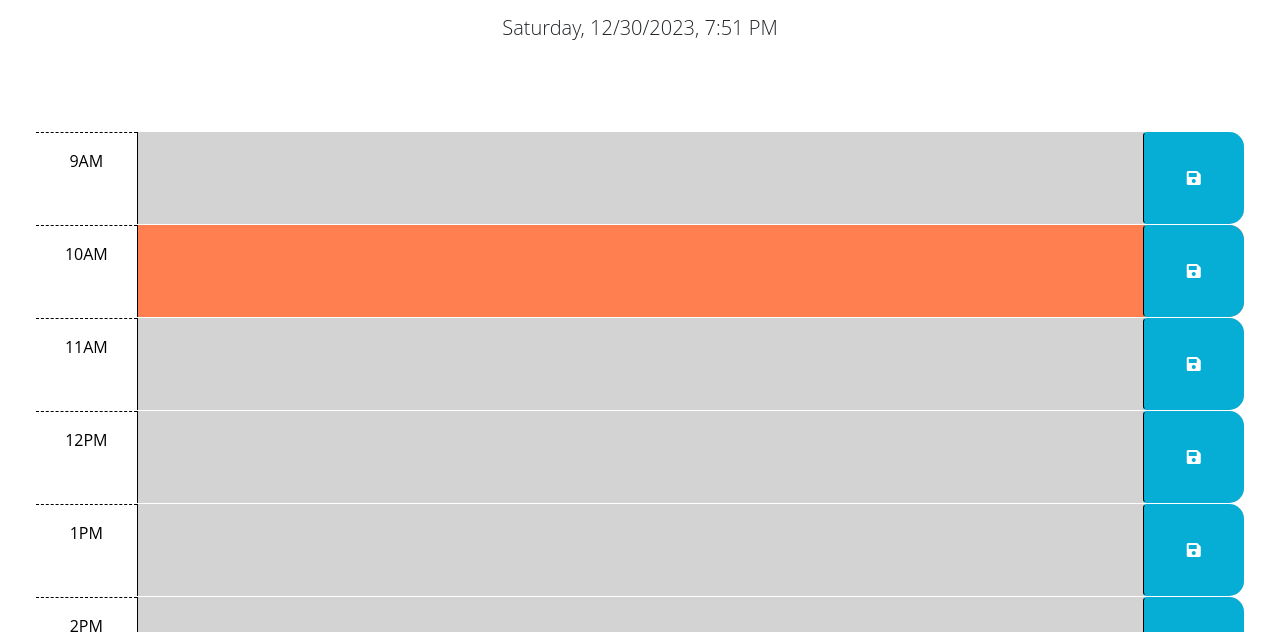
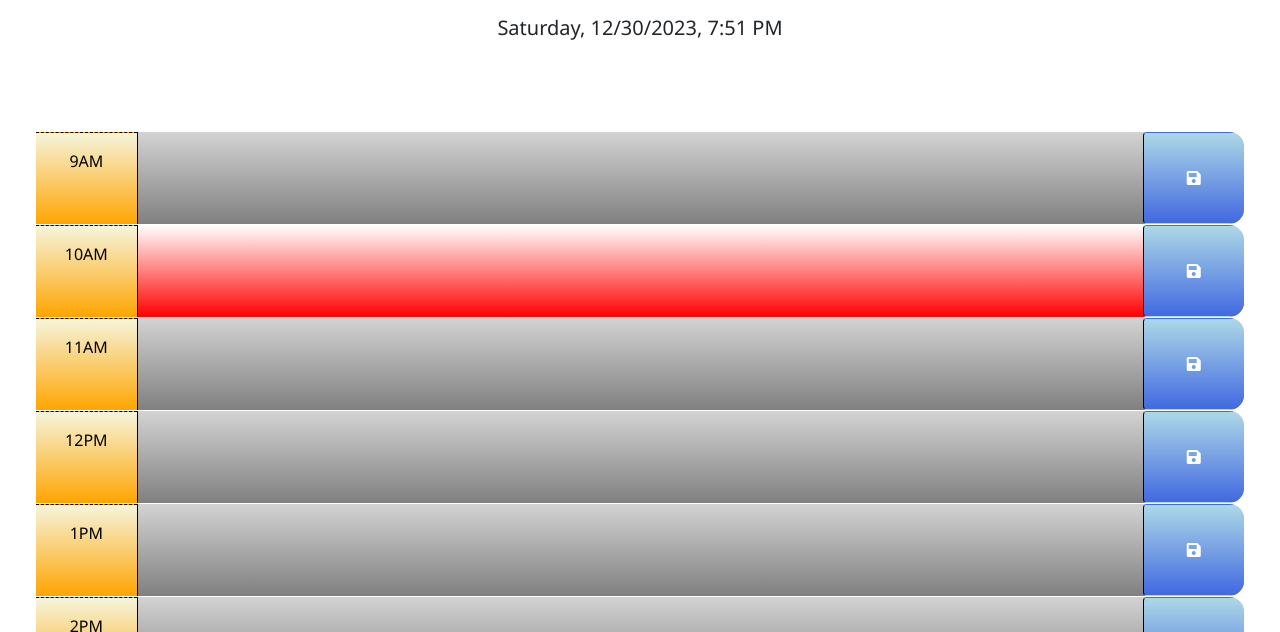
Before and after one commit to gabeharvey/daily-planner, a plain HTML site: page Develop/index.html in a window 1280 px wide. Shown: the part 166-798 px from the top of the page. Drawn offline with nearby package versions, Linux system fonts and the light colour scheme.

Commit message:
added gradient style to style.css

```diff
--- a/Develop/style.css
+++ b/Develop/style.css
@@ -1,5 +1,5 @@
 body {
-  font-family: 'Open Sans', sans-serif;
+  font-family: 'Segoe UI', Tahoma, Geneva, Verdana, sans-serif;
   font-size: 16px;
 }
 
@@ -29,23 +29,23 @@ textarea {
 }
 
 .hour {
-  background-color: #ffffff;
+  background-image: linear-gradient(to top, orange, beige);
   color: #000000;
   border-top: 1px dashed #000000;
 }
 
 .past {
-  background-color: lightgray;
+  background-image: linear-gradient(to top, gray, lightgray);
   color: white;
 }
 
 .present {
-  background-color: coral;
+  background-image: linear-gradient(to top, red, white);
   color: white;
 }
 
 .future {
-  background-color: lightgreen;
+  background-image: linear-gradient(to top, green, lightgreen);
   color: white;
 }
 
@@ -53,7 +53,7 @@ textarea {
   border-left: 1px solid black;
   border-top-right-radius: 15px;
   border-bottom-right-radius: 15px;
-  background-color: #06aed5;
+  background-image: linear-gradient(to top, royalblue, lightblue);
   color: white;
 }
 
```
